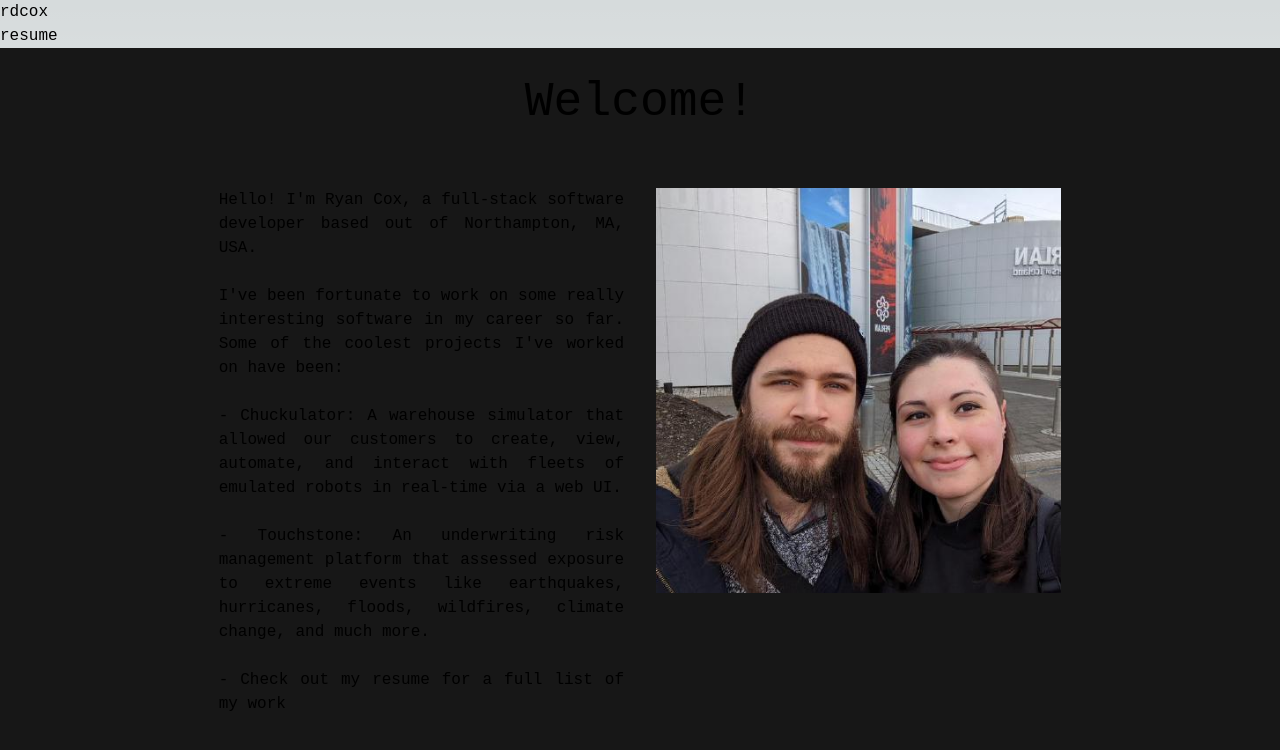
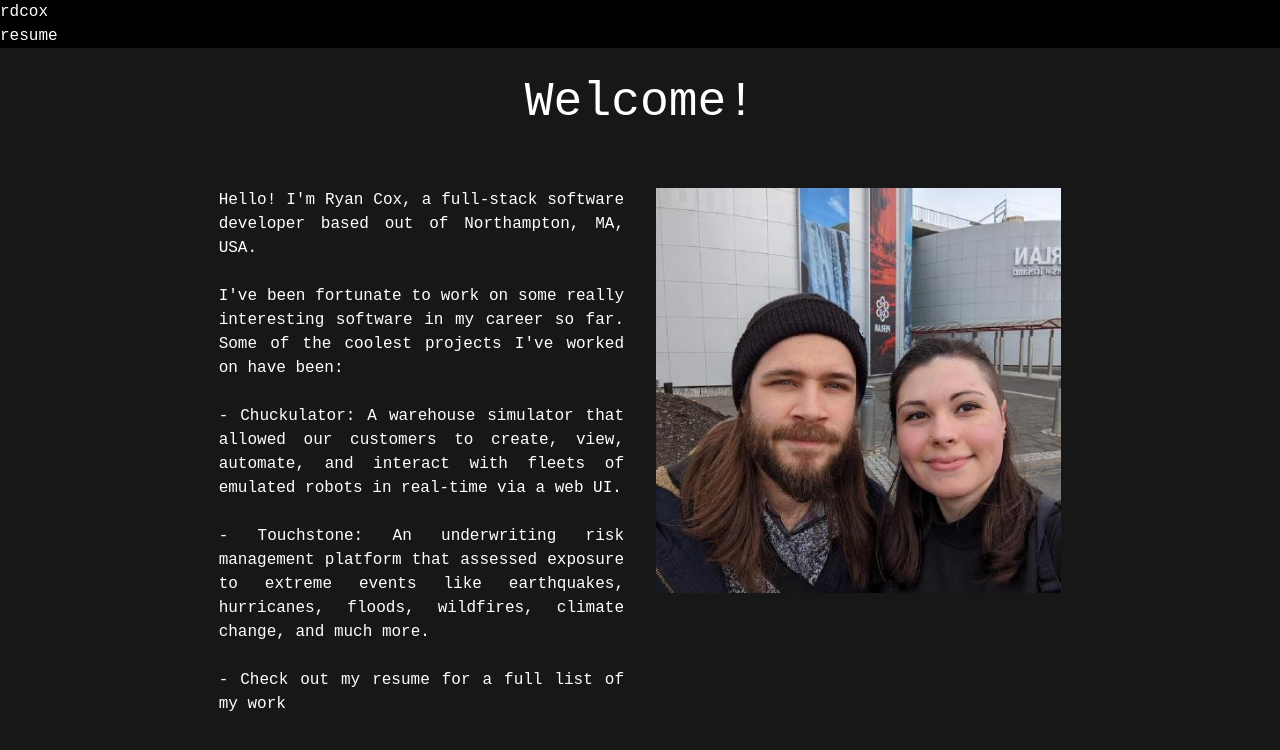
Before and after one commit to rdcox/rdcox_fyi, a Next.js app: page / in a window 1280 px wide. Shown: the top 750 px of the page. Built offline with nearby package versions, Linux system fonts and the light colour scheme.

Commit message:
simplify css and fix navbar styling

```diff
--- a/app/globals.css
+++ b/app/globals.css
@@ -2,28 +2,9 @@
 @tailwind components;
 @tailwind utilities;
 
-:root {
-  --foreground-rgb: 0, 0, 0;
-  --background-start-rgb: 214, 219, 220;
-  --background-end-rgb: 255, 255, 255;
-}
-
-@media (prefers-color-scheme: dark) {
-  :root {
-    --foreground-rgb: 255, 255, 255;
-    --background-start-rgb: 0, 0, 0;
-    --background-end-rgb: 0, 0, 0;
-  }
-}
-
 body {
-  color: rgb(var(--foreground-rgb));
-  background: linear-gradient(
-      to bottom,
-      transparent,
-      rgb(var(--background-end-rgb))
-    )
-    rgb(var(--background-start-rgb));
+    color: white;
+    background-color: black;
     font-family: 'Courier New', Courier, monospace;
 }
 
--- a/components/NavBar.tsx
+++ b/components/NavBar.tsx
@@ -1,12 +1,14 @@
+import Link from "next/link";
+
 export default function NavBar() {
     return (
     <nav className="font-mono flex flex-col text-center sm:flex-row sm:text-left sm:justify-between py-4 px-6 shadow sm:items-baseline w-full">
         <div className="mb-2 sm:mb-0">
-            <a href="/" className="text-2xl no-underline text-grey-darkest hover:text-blue-dark">rdcox</a>
+          <Link href="/" className="text-2xl no-underline text-grey-darkest hover:text-blue-dark">rdcox</Link>
         </div>
         <div>
-            <a href="/resume" className="text-lg no-underline text-grey-darkest hover:text-blue-dark ml-2">resume</a>
+        <Link href="/resume" className="text-lg no-underline text-grey-darkest hover:text-blue-dark ml-2">resume</Link>
         </div>
-    </nav>
+      </nav>
     )
 }
```
